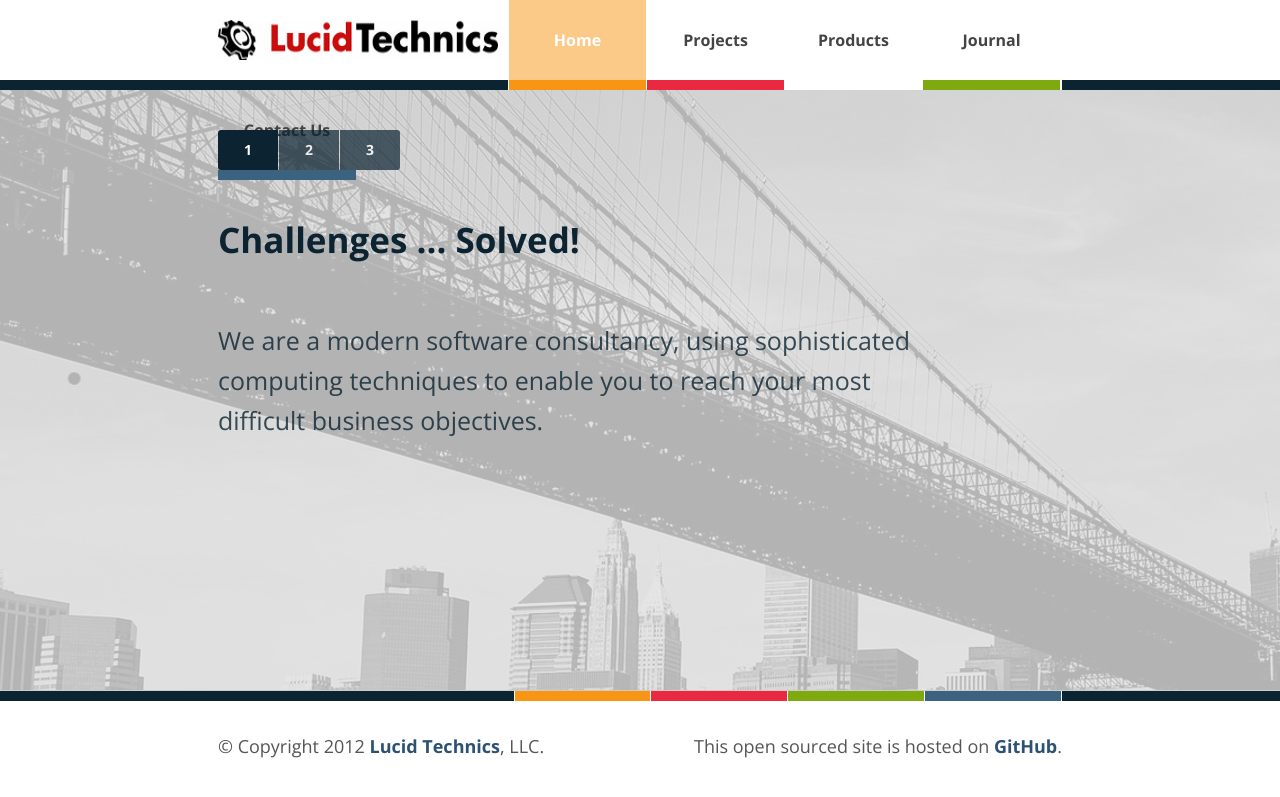
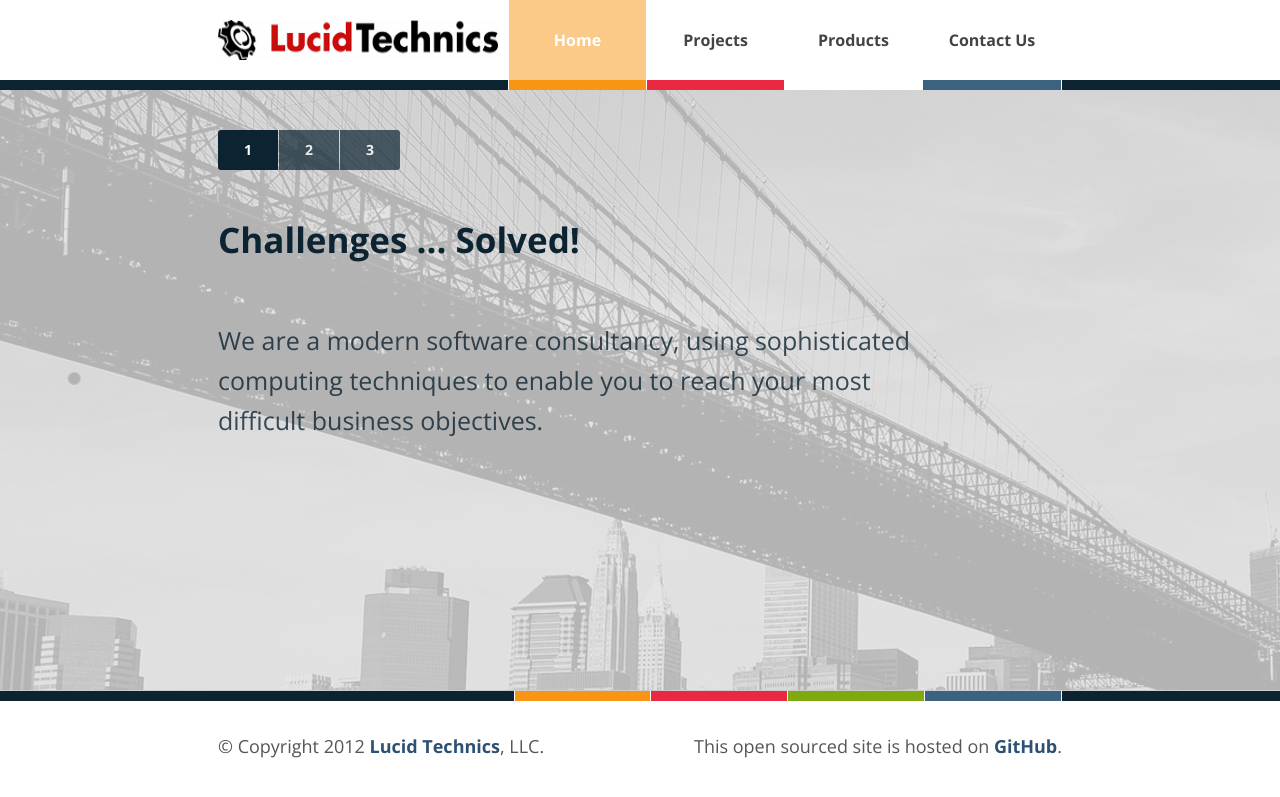
Before and after one commit to LucidTechnics/lucidtechnics.github.com, a Jekyll site: the page built from index.html, in a window 1280 px wide. Shown: the top 797 px of the page. Built offline with Jekyll 4.4.1, drawn with Linux system fonts in a browser that asks for light colours; nearby versions of some CDN libraries.

Commit message:
Update menu.html

```diff
--- a/_includes/menu.html
+++ b/_includes/menu.html
@@ -5,7 +5,7 @@
     <a class="home{% if page.url == '/' %} active{% endif %}" href="/">Home</a>
     <a class="projects{% if page.url contains '/projects/' %} active{% endif %}" href="/projects/">Projects</a>
     <a class="products{% if page.url contains '/products/' %} active{% endif %}" href="/products/">Products</a>
-    <a class="articles{% if page.url contains '/articles/' %} active{% endif %}" href="/articles/">Journal</a>
+  <!--  <a class="articles{% if page.url contains '/articles/' %} active{% endif %}" href="/articles/">Journal</a> -->
     <a class="team{% if page.url contains '/about/' %} active{% endif %}" href="/about/">Contact Us</a>
   </div>
   <div class="ruler"></div>
```
